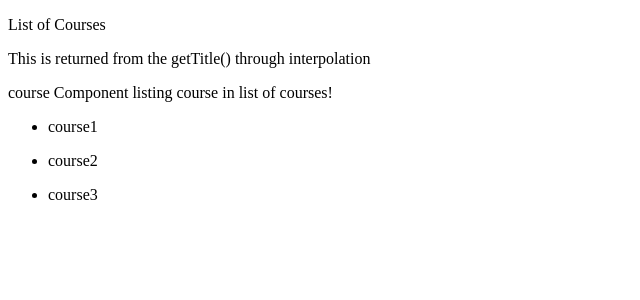
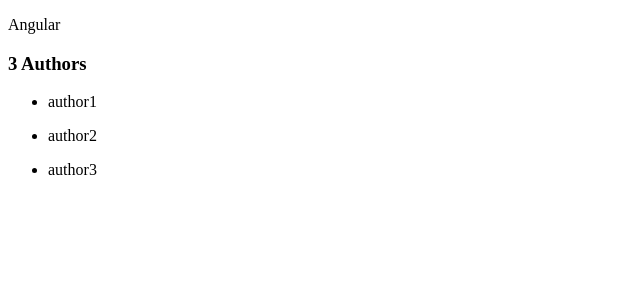
Before and after one commit to Az6bcn/Angular, an Angular app: page / in a window 1280 px wide. Shown: the top 300 px of the page, without its empty margins (0-640 px from the left). Built offline with nearby package versions, Linux system fonts and the light colour scheme.

Commit message:
Interpolation, AngularDirective *ngFor,DependencyInjection 2 MEJORADO

```diff
--- a/src/app/app.component.html
+++ b/src/app/app.component.html
@@ -1,6 +1,8 @@
 
 <!-- custom Component element -->
-<app-courses></app-courses>
+<!--<app-courses></app-courses>
 
 
-<app-course></app-course>
+<app-course></app-course> -->
+
+<app-authors></app-authors>
--- /dev/null
+++ b/src/app/author.service.ts
@@ -0,0 +1,13 @@
+import { Injectable } from '@angular/core';
+
+@Injectable()
+export class AuthorService {
+
+  constructor() { }
+
+  getAuthors() {
+
+    return ['author1', 'author2', 'author3'];
+  }
+
+}
--- /dev/null
+++ b/src/app/authors/authors.component.html
@@ -0,0 +1,16 @@
+<p>
+  {{ title }}
+</p>
+
+<!-- get number of authors return from the methos -->
+<h3>{{ getNumberAuthors() + ' '+ 'Authors' }}</h3>
+
+<!-- iterate with *ngFor and show th authors in the authors  -->
+<ul *ngFor = 'let author of authors'>
+
+      <li>
+              {{author}}
+
+      </li>
+
+</ul>
--- /dev/null
+++ b/src/app/authors/authors.component.ts
@@ -0,0 +1,33 @@
+import { AuthorService } from './../author.service';
+import { Component, OnInit } from '@angular/core';
+
+@Component({
+  selector: 'app-authors',
+  templateUrl: './authors.component.html',
+  styleUrls: ['./authors.component.css']
+})
+
+
+
+export class AuthorsComponent implements OnInit {
+
+authors: any;
+title: string;
+
+/* Inject the authorService as a Dependency and Register it in provider [ ] in module so it becomes
+available to all the components --> app.module.ts */
+  constructor(_service: AuthorService) {
+    this.authors = _service.getAuthors();
+  }
+
+// Method to get number of authors
+getNumberAuthors() {
+
+      return this.authors.length;
+}
+
+  ngOnInit() {
+    this.title = 'Angular';
+  }
+
+}
--- a/src/app/course/course.component.ts
+++ b/src/app/course/course.component.ts
@@ -11,8 +11,9 @@ import { Component, OnInit } from '@angular/core';
 export class CourseComponent implements OnInit {
 courses: any;
 
-// Inject the service into the constructor as a Dependency (Depency Injection)
-/******and REGISTER ALL DEPENDECIES IN PROVIDERS [ ]  OF OUR MODULE , app.module.ts**** */
+
+/* Inject the authorService as a Dependency and Register it in provider [ ] in module so it becomes
+available to all the components --> app.module.ts */
   constructor( _service: CoursesService) {
 
 
```
Also changed, not shown: src/app/app.module.ts (+7 -2 lines), src/app/authors/authors.component.css (added), 2 other files (tests, documents, lock files or other folders).
